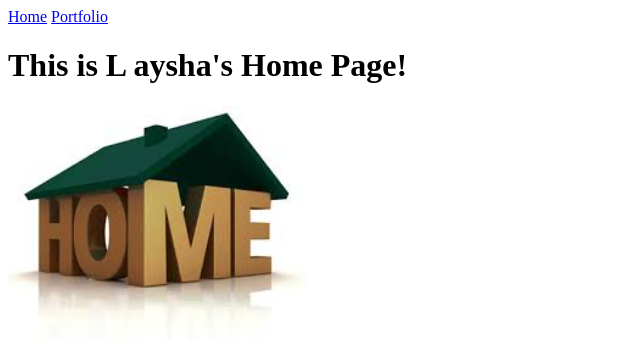
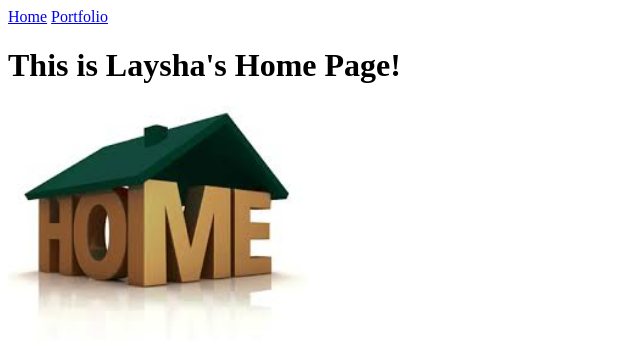
Before and after one commit to LRodriguez941/LRodriguez941.github.io, a plain HTML site: page my_website/index.html in a window 1280 px wide. Shown: the whole page, without its empty margins (0-640 px from the left). Drawn offline with Linux system fonts and the light colour scheme.

Commit message:
Changed the heading

```diff
--- a/my_website/index.html
+++ b/my_website/index.html
@@ -7,7 +7,7 @@
   <body>
     <a href="index.html">Home</a>
     <a href="portfolio.html">Portfolio</a>
-    <h1>This is L  aysha's Home Page!</h1>
+    <h1>This is Laysha's Home Page!</h1>
     <img src="images/home.jpg" height="250">
   </body>
 </html>
```
